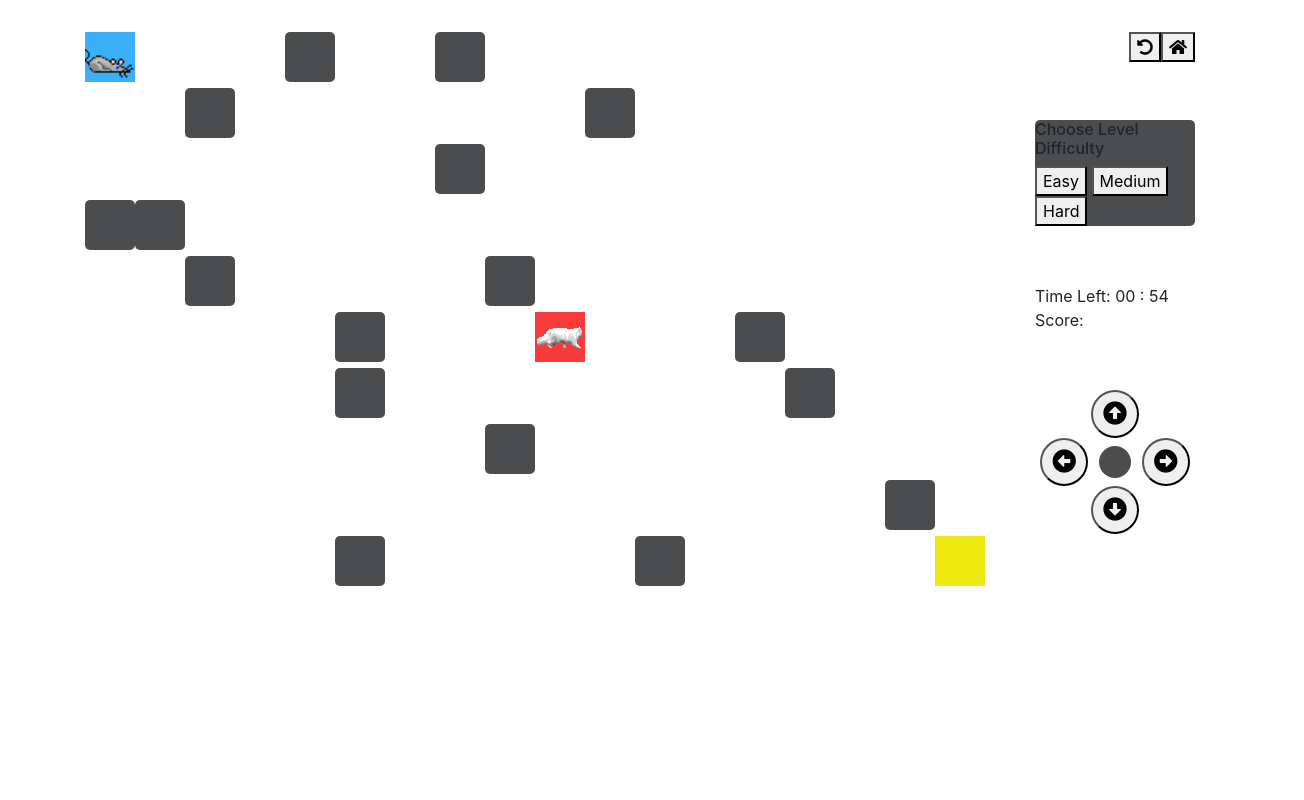
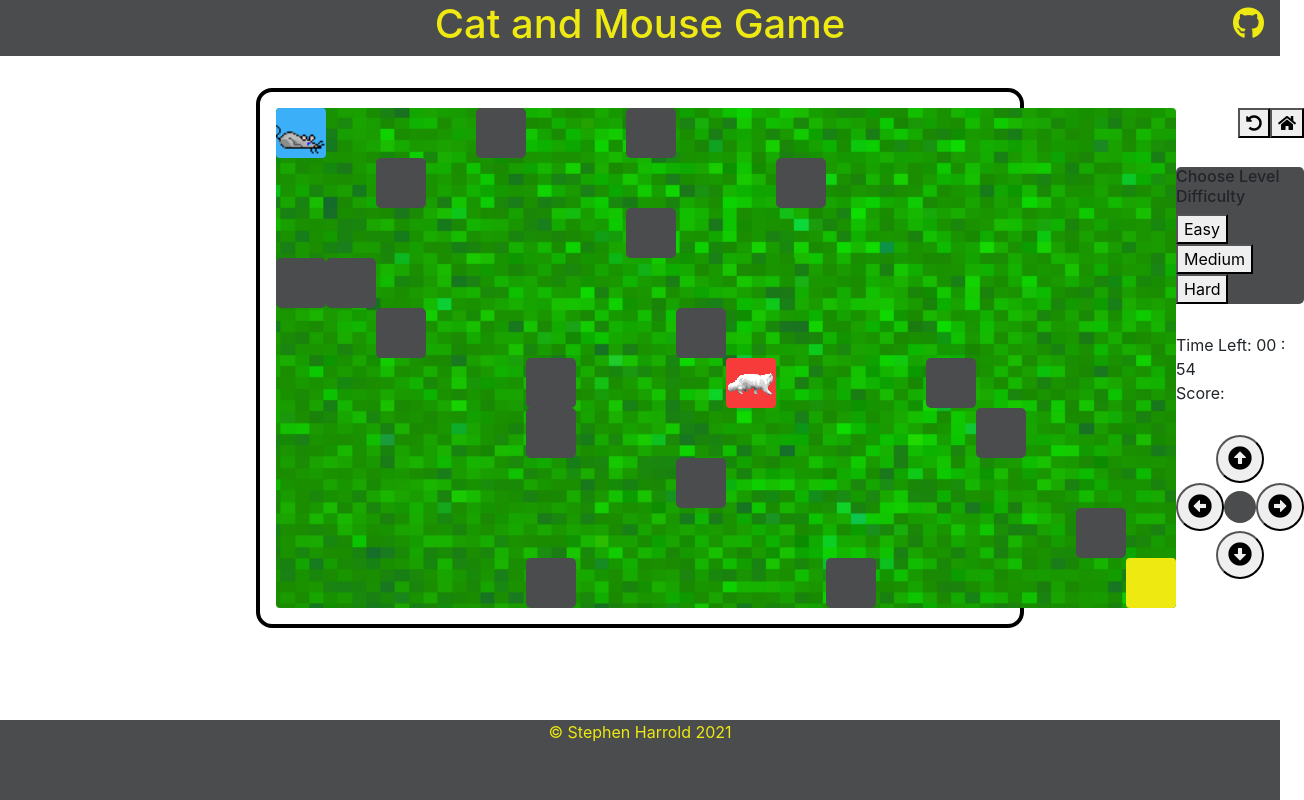
Before and after one commit to steharr/ms2-, a plain HTML site: page index.html in a window 1280 px wide. Shown: the whole page, 1304 px wide, since content can reach past the window. Drawn offline with nearby package versions, Linux system fonts and the light colour scheme.

Commit message:
cleaned up aesthetic of page; game level texture added, page structure now has header and footer

```diff
--- a/assets/css/style.css
+++ b/assets/css/style.css
@@ -5,19 +5,60 @@
 
 /******* Utility Classes *******/
 .outline {
-    /* border: 1px solid #e6f3f7; */
+    /* border: 1px solid #177012; */
 }
 .highlight{
     background-color: yellow;
 }
-/******* Game Console *******/
+/******* Main Page Header*******/
+.main-page-overhead{
+    display:flex;
+    justify-content: center;
+    background-color:#4b4c4d;
+    width: 100%;
+    color:#ede911;
+}
+.link-github{
+    position: absolute;
+    right: 1rem;
+    font-size: 2rem;
+    color:#ede911;
+}
+/******* Main Page Footer*******/
+footer {
+    width: 100%;
+    height: 5rem;
+    position: absolute;
+    bottom: 0;
+    background-color: #4b4c4d;
+}
+.footer-contents{
+    display:flex;
+    justify-content: center;
+    align-items: center;
+    color:#ede911;
+}
+/******* Game Console Container*******/
 .main-game-console {
-margin-top: 2rem;
+    display: flex;
+    margin-top: 2rem;
+    margin-left: 20%;
+    margin-right: 20%;
+    border-radius: 1rem;
+    padding: 1rem;
+    border: .25rem solid black;
 }
 /******* Game Grid *******/
+#game-grid{
+    display: flex;
+    flex-direction: column;
+    justify-content: center;
+    align-items: center;
+    background-image: url('../images/bg-grass.png');
+    border-radius: .25rem;
+}
 .grid-row {
-    display: inline-block;
-    margin-bottom: 0px;
+    display: flex;
 }
 .grid-cell {
     display: inline-block;
@@ -36,16 +77,19 @@ margin-top: 2rem;
     background-color:#3baff7;
     background-image: url('../images/mouse-right.gif');
     background-size: cover;
+    border-radius: .25rem;
 }
 .cat {
     background-color: #f73b3b;
     background-image: url('../images/cat-right.gif');
     background-position: center;
     background-repeat: no-repeat;
+    border-radius: .25rem;
 }
 
 .cheese {
     background-color:#ede911;
+    border-radius: .25rem;
 }
 
 /******* User controller *******/
@@ -53,6 +97,7 @@ margin-top: 2rem;
     display:flex;
     flex-direction: column;
     align-items:center;
+    width: 100%;
 }
 .game-console-nav-buttons{
     display:flex;
--- a/assets/js/main.js
+++ b/assets/js/main.js
@@ -162,7 +162,7 @@ function generateRandomizedLevel(gridHeight, gridWidth, maxObstaclesPerRow) {
         // append the row to the grid
         grid.appendChild(row);
     }
-
+    // addRandomizedGrassPatterns();
 }
 
 // * adapted from https://www.javascripttutorial.net/dom/manipulating/remove-all-child-nodes/
@@ -614,3 +614,12 @@ function changeCharacterFaceDirection(character, direction) {
         }
     }
 }
+
+function addRandomizedGrassPatterns() {
+    let grass = ['one', 'two', 'three'];
+    var elemsEmpty = document.getElementsByClassName('empty');
+    Array.from(elemsEmpty).forEach((elem) => {
+        let randPattern = Math.floor(Math.random() * 3);
+        elem.style.backgroundImage = `url(../images/grass-${grass[randPattern]}.png)`;
+    });
+}
--- a/index.html
+++ b/index.html
@@ -18,14 +18,22 @@
 </head>
 
 <body>
+    <!-- game overhead header -->
+    <header>
+        <div class="main-page-overhead">
+            <h1>Cat and Mouse Game</h1>
+            <a class="link-github" href="https://github.com/steharr/ms2-cat-and-mouse-game" target="_blank"
+                rel="noopener"><i class="fab fa-github"></i></a>
+        </div>
+    </header>
+    <!-- Main Game Grid -->
+    <!-- <div class="container"> -->
+    <div class="main-game-console">
 
-    <!-- Main Game Grid -->
-    <div class="container">
-        <div class="row main-game-console">
-            <div class="col-10">
-                <div id="game-grid"></div>
+        <div id="game-grid">
         </div>
-            <div class="col-2 side-game-console">
+
+        <div class="side-game-console">
 
             <div class="game-console-nav-buttons">
                 <!-- restart button -->
@@ -90,7 +98,14 @@
         </div>
 
     </div>
+    <!-- Footer -->
+    <footer>
+        <div class="footer-contents">
+            <div id="copyright">
+                <p>&#169; Stephen Harrold 2021</p>
             </div>
+        </div>
+    </footer>
 
     <!-- Custom JavaScript -->
     <script src="assets\js\main.js"></script>
```
Also changed, not shown: assets/images/bg-grass.png (added). Lines whose indentation alone changed are shown as unchanged.
